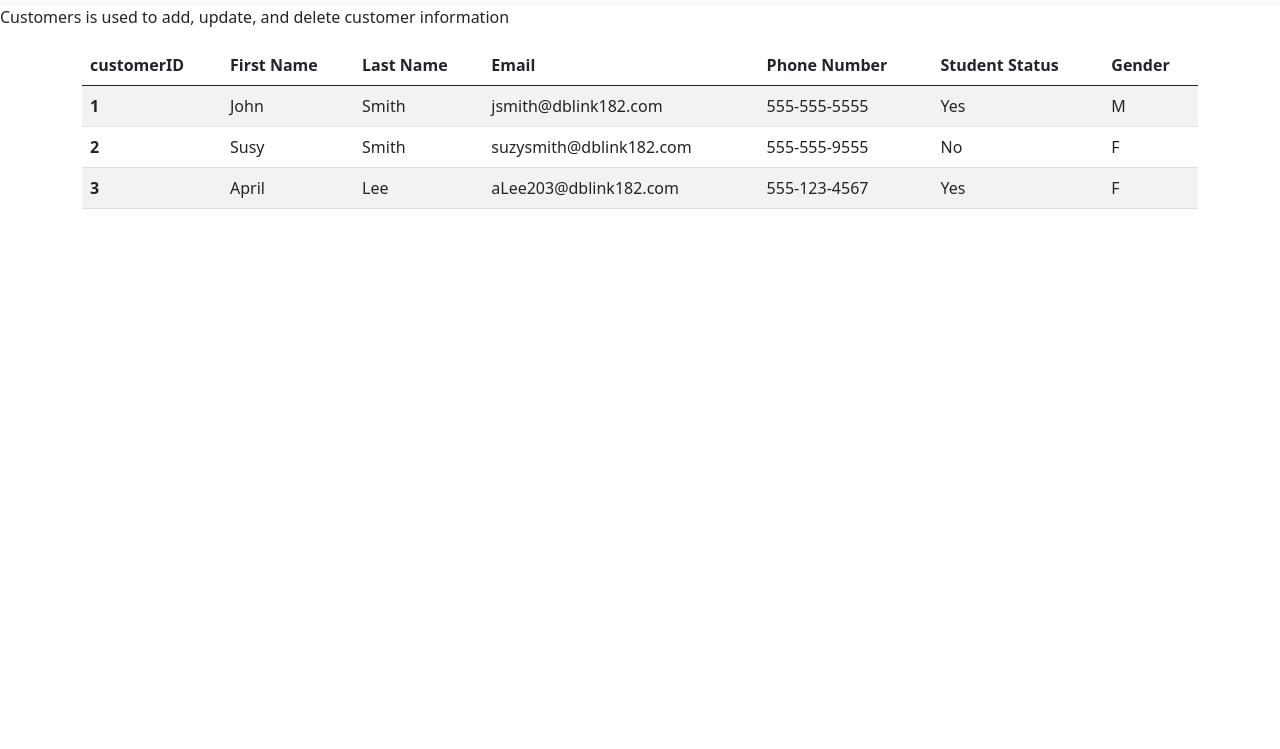
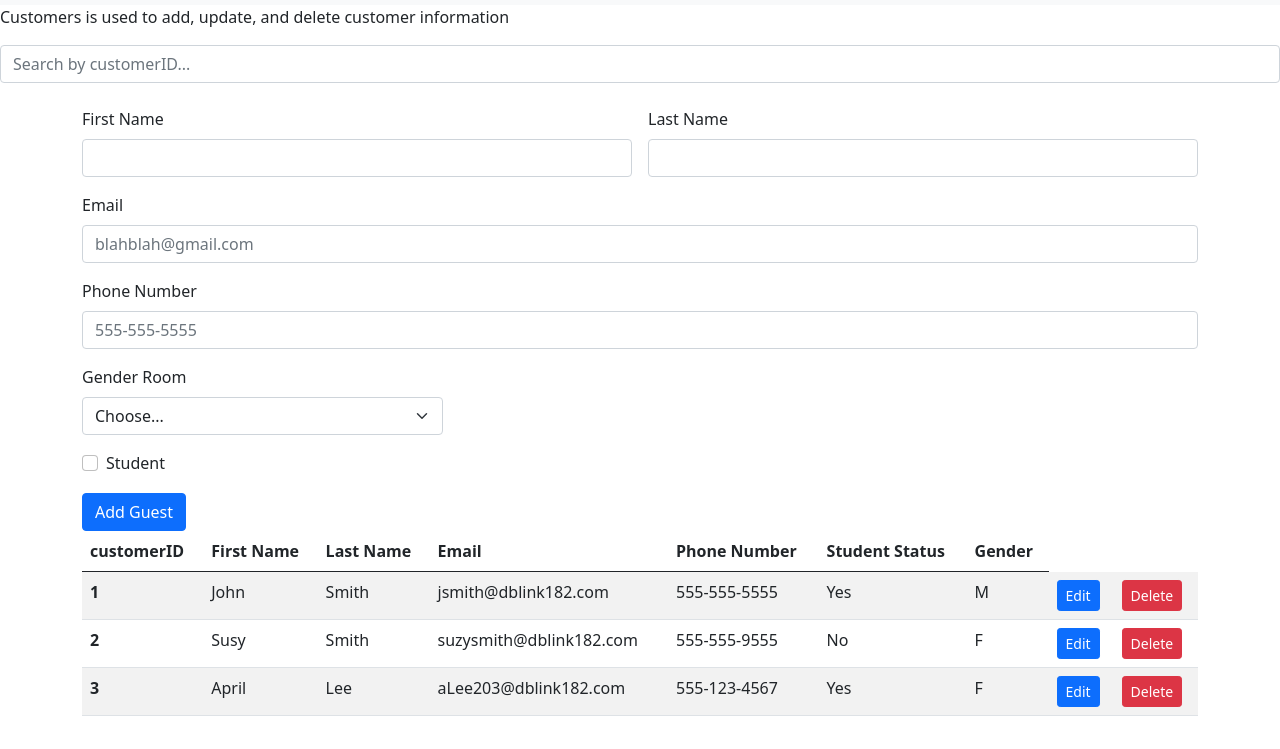
Before and after one commit to anthony-robinson/CS340_DB, a plain HTML site: page customers.html in a window 1280 px wide. Shown: the part 51-800 px from the top of the page. Drawn offline with nearby package versions, Linux system fonts and the light colour scheme.

Commit message:
Update customers.html

```diff
--- a/customers.html
+++ b/customers.html
@@ -1,17 +1,21 @@
 <!doctype html>
 
 <html lang="en">
+
 <head>
-<meta charset="utf-8">
-<title>DBLink Hostel: Customers</title>
-<link href="https://cdn.jsdelivr.net/npm/bootstrap@5.0.0-beta3/dist/css/bootstrap.min.css" rel="stylesheet" integrity="sha384-eOJMYsd53ii+scO/bJGFsiCZc+5NDVN2yr8+0RDqr0Ql0h+rP48ckxlpbzKgwra6" crossorigin="anonymous">
-<link rel='stylesheet' href="style.css">
+  <meta charset="utf-8">
+  <title>DBLink Hostel: Customers</title>
+  <link href="https://cdn.jsdelivr.net/npm/bootstrap@5.0.0-beta3/dist/css/bootstrap.min.css" rel="stylesheet"
+    integrity="sha384-eOJMYsd53ii+scO/bJGFsiCZc+5NDVN2yr8+0RDqr0Ql0h+rP48ckxlpbzKgwra6" crossorigin="anonymous">
+  <link rel='stylesheet' href="style.css">
 </head>
+
 <body>
   <nav class="navbar navbar-expand-lg navbar-light bg-light">
     <div class="container-fluid">
       <a class="navbar-brand" href="index.html">DBLink Hostel</a>
-      <button class="navbar-toggler" type="button" data-bs-toggle="collapse" data-bs-target="#navbarNavAltMarkup" aria-controls="navbarNavAltMarkup" aria-expanded="false" aria-label="Toggle navigation">
+      <button class="navbar-toggler" type="button" data-bs-toggle="collapse" data-bs-target="#navbarNavAltMarkup"
+        aria-controls="navbarNavAltMarkup" aria-expanded="false" aria-label="Toggle navigation">
         <span class="navbar-toggler-icon"></span>
       </button>
       <div class="collapse navbar-collapse" id="navbarNavAltMarkup">
@@ -28,6 +32,61 @@
     </div>
   </nav>
   <p>Customers is used to add, update, and delete customer information</p>
+
+  <div class="input-group">
+    <input type="text" class="form-control" placeholder="Search by customerID...">
+  </div>
+
+  <br>
+
+  <!-- Form  -->
+  <div class="container">
+    <form class="row g-3">
+      <div class="col-sm-6">
+        <label for="inputName1" class="form-label">First Name</label>
+        <input type="name" class="form-control" id="inputName1">
+      </div>
+      <div class="col-sm-6">
+        <label for="inputName2" class="form-label">Last Name</label>
+        <input type="name" class="form-control" id="inputName2">
+      </div>
+
+      <div class="col-12">
+        <label for="inputEmail" class="form-label">Email</label>
+        <input type="email" class="form-control" id="inputEmail" placeholder="blahblah@gmail.com">
+      </div>
+
+      <div class="col-12">
+        <label for="inputNumber" class="form-label">Phone Number</label>
+        <input type="text" class="form-control" id="inputNumber" placeholder="555-555-5555">
+      </div>
+
+      <div class="col-md-4">
+        <label for="inputState" class="form-label">Gender Room</label>
+        <select id="inputState" class="form-select">
+          <option selected>Choose...</option>
+          <option>M</option>
+          <option>F</option>
+          <option>Co-Ed</option>
+        </select>
+      </div>
+
+      <div class="col-12">
+        <div class="form-check">
+          <input class="form-check-input" type="checkbox" id="gridCheck">
+          <label class="form-check-label" for="gridCheck">
+            Student
+          </label>
+        </div>
+      </div>
+
+      <div class="col-12">
+        <button type="submit" class="btn btn-primary">Add Guest</button>
+      </div>
+    </form>
+  </div>
+
+  <!-- Table -->
   <div class="container">
     <table class="table table-striped">
       <thead class="thead-light">
@@ -50,6 +109,8 @@
           <td> 555-555-5555 </td>
           <td> Yes</td>
           <td> M</td>
+          <td><button type="submit" class="btn btn-primary btn-sm">Edit</button></td>
+          <td><button type="submit" class="btn btn-danger btn-sm">Delete</button></td>
         </tr>
 
         <tr>
@@ -60,6 +121,8 @@
           <td> 555-555-9555 </td>
           <td> No</td>
           <td> F</td>
+          <td><button type="submit" class="btn btn-primary btn-sm">Edit</button></td>
+          <td><button type="submit" class="btn btn-danger btn-sm">Delete</button></td>
         </tr>
 
         <tr>
@@ -70,10 +133,13 @@
           <td> 555-123-4567 </td>
           <td> Yes</td>
           <td> F</td>
+          <td><button type="submit" class="btn btn-primary btn-sm">Edit</button></td>
+          <td><button type="submit" class="btn btn-danger btn-sm">Delete</button></td>
         </tr>
       </tbody>
     </table>
   </div>
 
 </body>
+
 </html>
```
